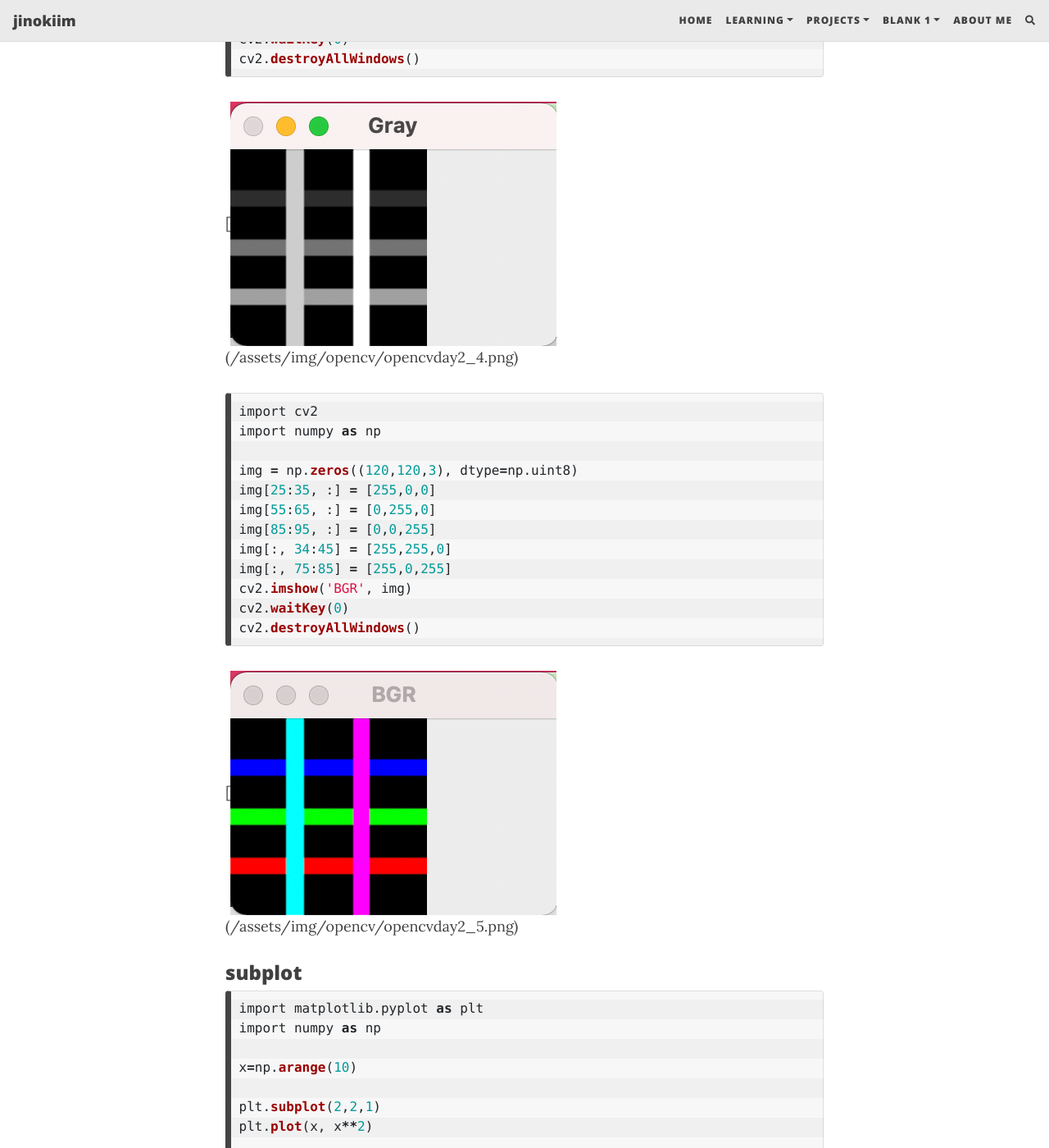
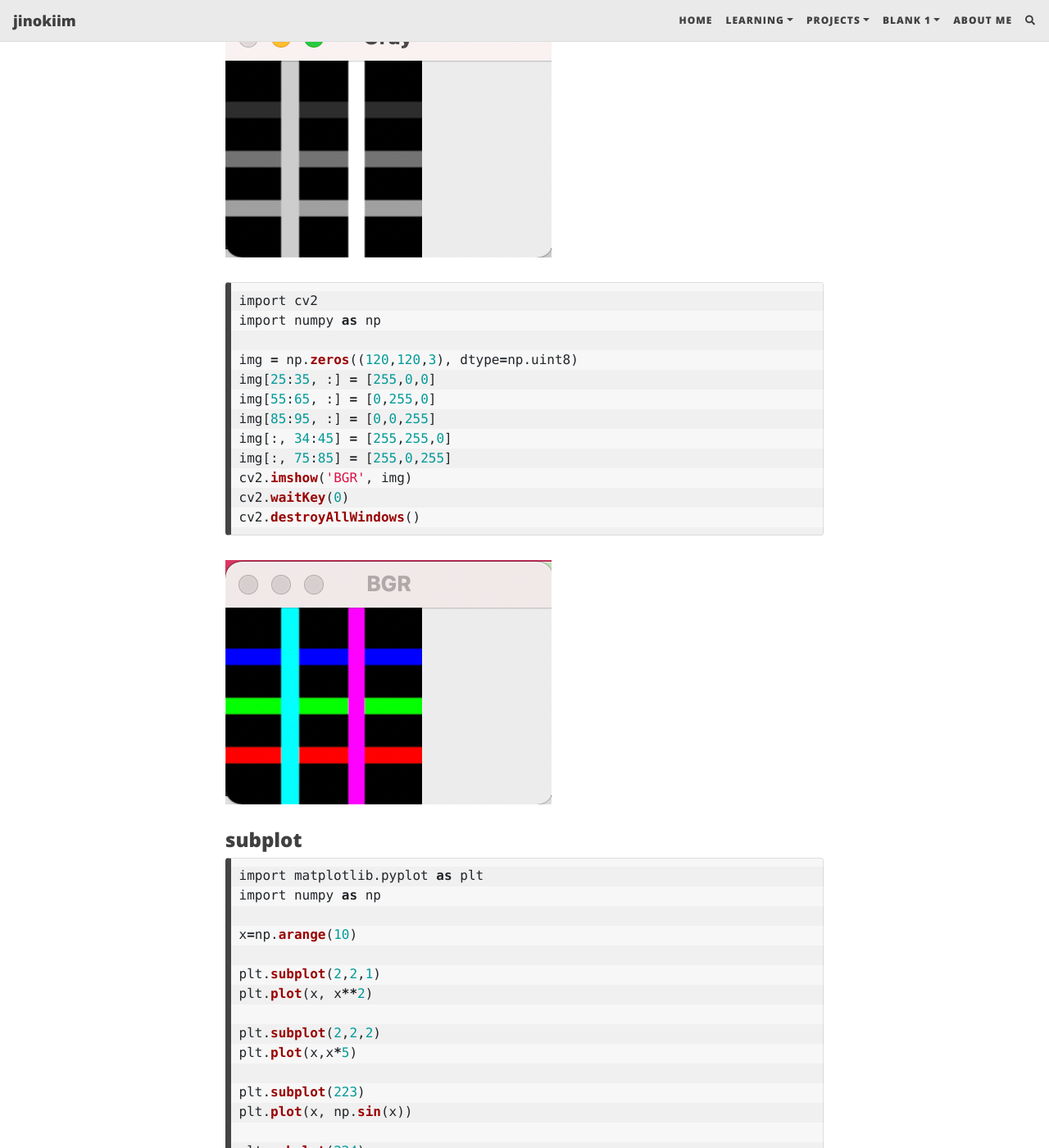
Before and after one commit to jinokiim/jinokiim.github.io, a Jekyll site: the page built from post_opencv/_posts/2021-09-20-opencvday2.md, in a window 1280 px wide and 1400 px high, scrolled down 24594 px. Shown: the whole window at 82% size. Built offline with Jekyll 4.4.1, drawn with Linux system fonts in a browser that asks for light colours; nearby versions of some CDN libraries; comment, search, counter and statistics services are not loaded; some of the changed text lies outside the part shown.

Commit message:
Update 2021-09-20-opencvday2.md

````diff
--- a/post_opencv/_posts/2021-09-20-opencvday2.md
+++ b/post_opencv/_posts/2021-09-20-opencvday2.md
@@ -235,7 +235,7 @@
     0 363 151
     0 354 153
 
-[![이미지읽기](/assets/img/opencv/opencvday2_2.png)(/assets/img/opencv/opencvday2_2.png)
+![이미지읽기](/assets/img/opencv/opencvday2_2.png)
 
 
 
@@ -298,7 +298,7 @@
     147 178 255
     147
 
-[![이미지읽기](/assets/img/opencv/opencvday2_3.png)(/assets/img/opencv/opencvday2_3.png)
+![이미지읽기](/assets/img/opencv/opencvday2_3.png)
 
 
 
@@ -1813,7 +1813,7 @@
 cv2.waitKey(0)
 cv2.destroyAllWindows()
 ```
-[![이미지읽기](/assets/img/opencv/opencvday2_4.png)(/assets/img/opencv/opencvday2_4.png)
+![이미지읽기](/assets/img/opencv/opencvday2_4.png)
 
 
 ```python
@@ -1830,7 +1830,7 @@
 cv2.waitKey(0)
 cv2.destroyAllWindows()
 ```
-[![이미지읽기](/assets/img/opencv/opencvday2_5.png)(/assets/img/opencv/opencvday2_5.png)
+![이미지읽기](/assets/img/opencv/opencvday2_5.png)
 
 
 ### subplot
@@ -1858,7 +1858,7 @@
 ```
 
 
-[![이미지읽기](/assets/img/opencv/opencvday2_6.png)(/assets/img/opencv/opencvday2_6.png)
+![이미지읽기](/assets/img/opencv/opencvday2_6.png)
 
 
 
@@ -1875,7 +1875,7 @@
 plt.show()
 ```
 
-[![이미지읽기](/assets/img/opencv/opencvday2_7.png)(/assets/img/opencv/opencvday2_7.png)
+![이미지읽기](/assets/img/opencv/opencvday2_7.png)
 
 
 
@@ -1903,7 +1903,7 @@
 plt.show()
 ```
 
-[![이미지읽기](/assets/img/opencv/opencvday2_8.png)(/assets/img/opencv/opencvday2_8.png)
+![이미지읽기](/assets/img/opencv/opencvday2_8.png)
 
 
 
@@ -1935,7 +1935,7 @@
 cv2.waitKey(0)
 cv2.destroyAllWindows()
 ```
-[![이미지읽기](/assets/img/opencv/opencvday2_9.png)(/assets/img/opencv/opencvday2_9.png)
+![이미지읽기](/assets/img/opencv/opencvday2_9.png)
 
 
 
@@ -1989,7 +1989,7 @@
     x:168, y49, w208, h161
     cropped
 
-[![이미지읽기](/assets/img/opencv/opencvday2_10.png)(/assets/img/opencv/opencvday2_10.png)
+![이미지읽기](/assets/img/opencv/opencvday2_10.png)
 
 
 
@@ -2042,4 +2042,4 @@
 
     default :  (120, 98, 3) color :  (120, 98, 3) unchanged :  (120, 98, 4)
 
-[![이미지읽기](/assets/img/opencv/opencvday2_11.png)(/assets/img/opencv/opencvday2_11.png)
+![이미지읽기](/assets/img/opencv/opencvday2_11.png)
````
